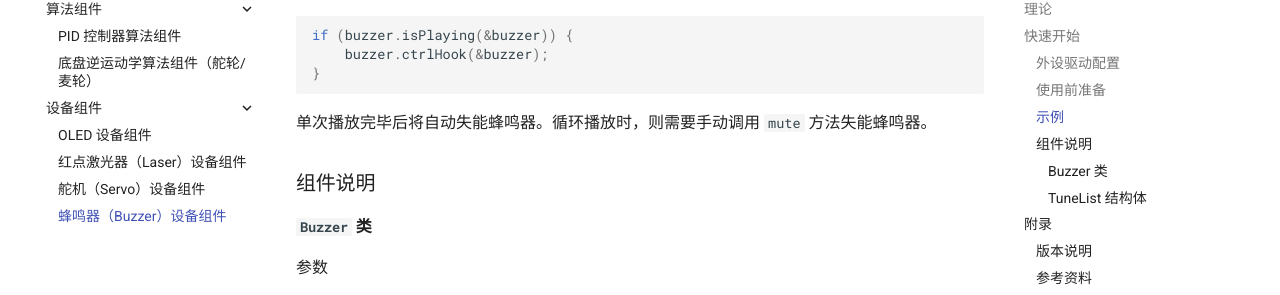
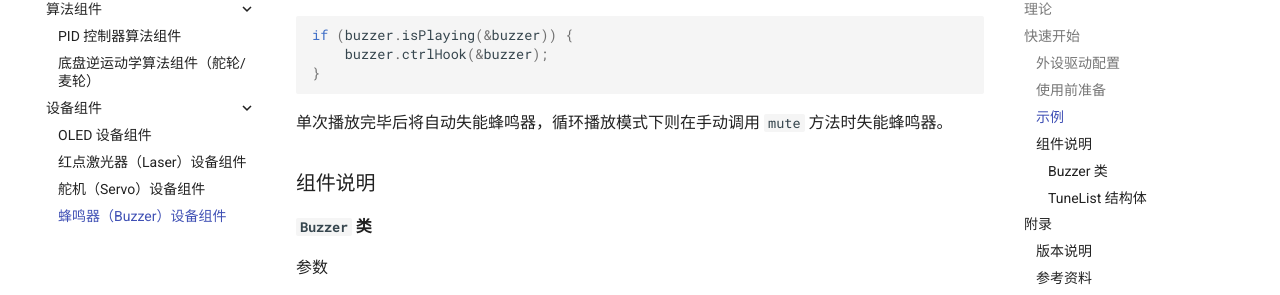
Before and after one commit to ZJU-HelloWorld/Wiki, an MkDocs documentation site: the page built from docs/组件说明/设备组件/蜂鸣器设备组件.md, in a window 1280 px wide and 900 px high, scrolled down 3085 px. Shown: the part 147-442 px from the top of the window. Built offline with MkDocs 1.6.1 and Material for MkDocs 9.7.7, drawn with Linux system fonts in a browser that asks for light colours; comment, search, counter and statistics services are not loaded.

Commit message:
Update 蜂鸣器设备组件.md

````diff
--- a/docs/组件说明/设备组件/蜂鸣器设备组件.md
+++ b/docs/组件说明/设备组件/蜂鸣器设备组件.md
@@ -89,7 +89,7 @@ if (buzzer.isPlaying(&buzzer)) {
 }
 ```
 
-单次播放完毕后将自动失能蜂鸣器。循环播放时，则需要手动调用 `mute` 方法失能蜂鸣器。
+单次播放完毕后将自动失能蜂鸣器，循环播放模式下则在手动调用 `mute` 方法时失能蜂鸣器。
 
 ### 组件说明
 
````
